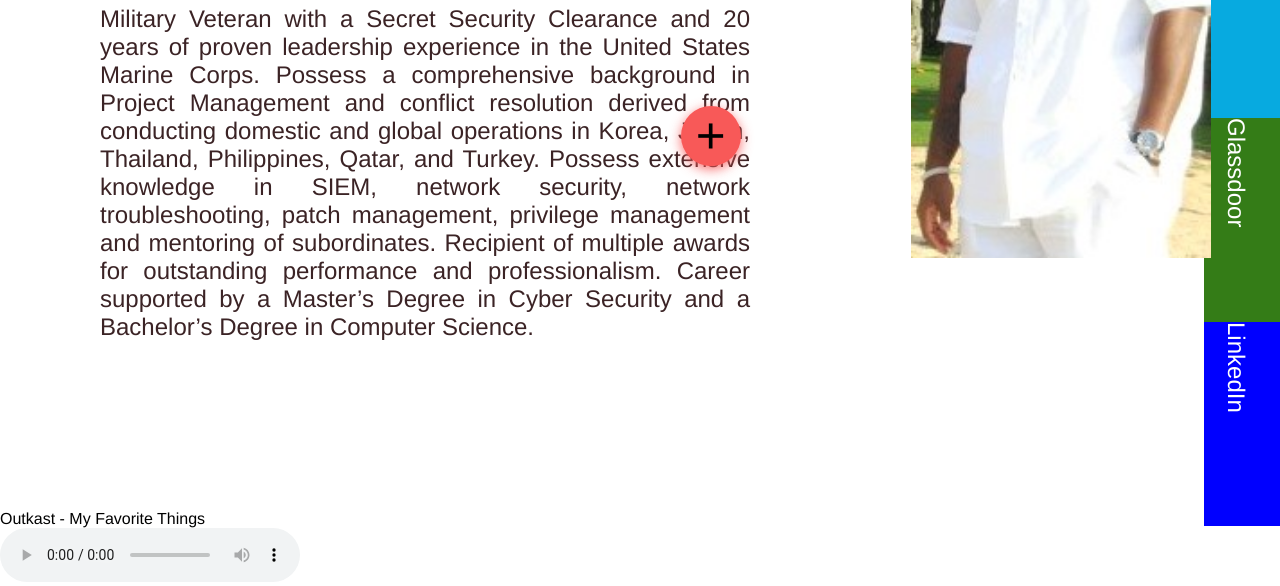
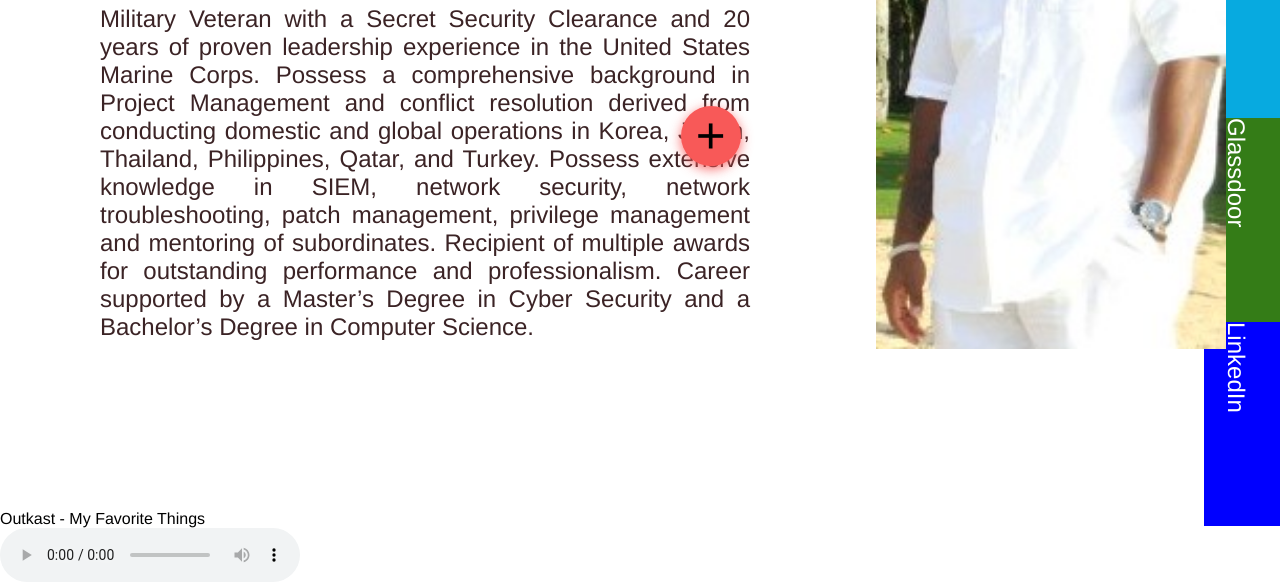
Before and after one commit to kevgeez/Final_Project, a plain HTML site: page index.html in a window 1280 px wide. Shown: the part 290-876 px from the top of the page. Drawn offline with Linux system fonts and the light colour scheme.

Commit message:
first commit

```diff
--- a/css/style.css
+++ b/css/style.css
@@ -398,12 +398,8 @@ textarea:focus {
     grid-template-columns: 1fr .15fr;
 }
 
-.img {
-    background-color: var(--profileBgColor);
-}
-
 .assets-side img {
-    width: 300px;
+    width: 350px;
     position: relative;
     left: 83.5%;
     right: 80%;
```
